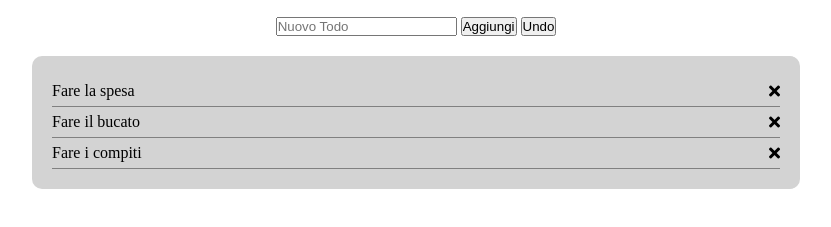
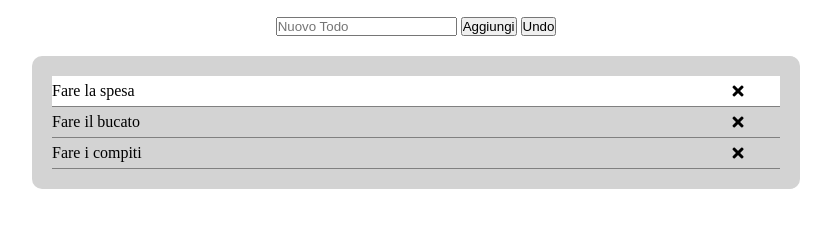
Before and after one commit to yumishikata/vue-todolist, a plain HTML site: page index.html in a window 1280 px wide. In both pictures the pointer is over the item "Fare la spesa". Shown: the part 107-334 px from the top of the page, without its empty margins (224-1055 px from the left). Drawn offline with nearby package versions, Linux system fonts and the light colour scheme.

Commit message:
Alcuni hover

```diff
--- a/style.css
+++ b/style.css
@@ -33,11 +33,20 @@ nav {
     border-bottom: 1px solid grey;
     position: relative;
     list-style: none;
+    cursor: pointer;
+}
 
-}
 .lista > ul li > i {
     position: absolute;
-    right: 0%;
+    right: 5%;
     top: 50%;
     transform: translateY(-50%);
 }
+
+.lista > ul > li:hover {
+    background-color: white;
+}
+
+.lista > ul > li > i:hover {
+    color: red;
+}
```
Also changed, not shown: index.html (+1 -1 lines).
